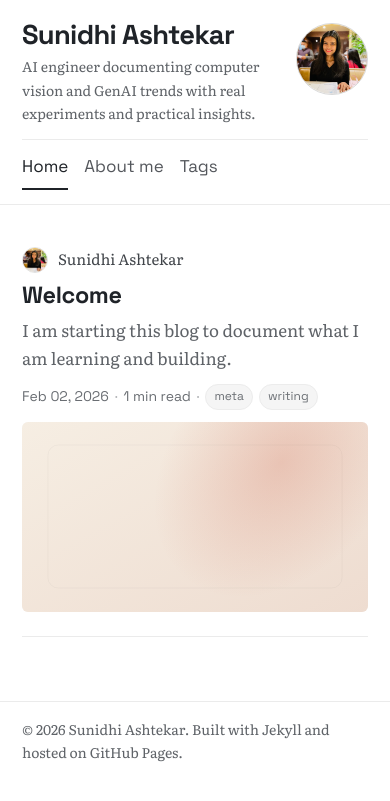
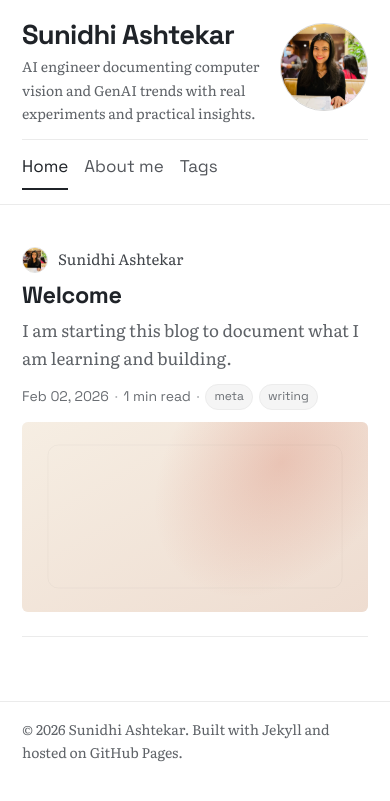
Before and after one commit to sunidhiashtekar/sunidhiashtekar.github.io, a Jekyll site: the page built from index.md, in a window 390 px wide. Shown: the top 801 px of the page. Built offline with Jekyll 4.4.1, drawn with Linux system fonts in a browser that asks for light colours.

Commit message:
Enlarge avatar and open profile photo in modal

```diff
--- a/_config.yml
+++ b/_config.yml
@@ -1,12 +1,12 @@
 title: "Sunidhi Ashtekar"
 description: "Writing about computer vision, generative AI, and machine learning."
 tagline: "AI engineer documenting computer vision and GenAI trends with real experiments and practical insights."
-avatar: "/assets/images/profile.jpg"
+avatar: "/assets/images/profile-v2.jpg"
 author:
   name: "Sunidhi Ashtekar"
   role: "Computer Vision, Generative AI, and Machine Learning"
   bio: "I work on practical ML systems, from research to deployment."
-  avatar: "/assets/images/profile.jpg"
+  avatar: "/assets/images/profile-v2.jpg"
 default_cover: "/assets/images/covers/default.svg"
 social:
   linkedin: "https://www.linkedin.com/in/sunidhiashtekar"
--- a/_includes/header.html
+++ b/_includes/header.html
@@ -7,8 +7,8 @@
         </a>
         <p class="site-tagline">{{ site.tagline | default: site.description }}</p>
       </div>
-      <a class="site-avatar-link" href="{{ '/about/' | relative_url }}" aria-label="About me">
-        {% assign avatar_src = site.avatar | default: site.author.avatar %}
+      {% assign avatar_src = site.avatar | default: site.author.avatar %}
+      <a class="site-avatar-link" href="#profile-photo-modal" aria-label="Open profile photo">
         <img
           class="site-avatar"
           src="{{ avatar_src | relative_url }}?v={{ site.time | date: '%s' }}"
@@ -24,4 +24,15 @@
       <a class="site-nav__link {% if page.url == '/tags/' %}is-active{% endif %}" href="{{ '/tags/' | relative_url }}">Tags</a>
     </nav>
   </div>
+
+  <div id="profile-photo-modal" class="avatar-modal" aria-hidden="true">
+    <a class="avatar-modal__backdrop" href="#" aria-label="Close profile photo"></a>
+    <figure class="avatar-modal__content">
+      <img
+        src="{{ avatar_src | relative_url }}?v={{ site.time | date: '%s' }}"
+        alt="{{ site.author.name | default: site.title }} profile photo"
+      />
+      <a class="avatar-modal__close" href="#" aria-label="Close">Close</a>
+    </figure>
+  </div>
 </header>
--- a/assets/css/main.css
+++ b/assets/css/main.css
@@ -96,12 +96,57 @@ a {
 }
 
 .site-avatar {
-  width: 92px;
-  height: 92px;
+  width: 122px;
+  height: 122px;
   border-radius: 50%;
-  border: 1px solid #d8d8d8;
+  border: 1px solid #d6d6d6;
   object-fit: cover;
-  object-position: 50% 26%;
+  object-position: 50% 24%;
+}
+
+.avatar-modal {
+  position: fixed;
+  inset: 0;
+  display: none;
+  z-index: 1000;
+}
+
+.avatar-modal:target {
+  display: block;
+}
+
+.avatar-modal__backdrop {
+  position: absolute;
+  inset: 0;
+  background: rgba(0, 0, 0, 0.65);
+}
+
+.avatar-modal__content {
+  position: relative;
+  z-index: 2;
+  margin: 6vh auto 0;
+  width: min(88vw, 760px);
+}
+
+.avatar-modal__content img {
+  width: 100%;
+  height: auto;
+  display: block;
+  border-radius: 10px;
+}
+
+.avatar-modal__close {
+  position: absolute;
+  top: 12px;
+  right: 12px;
+  background: rgba(0, 0, 0, 0.6);
+  color: #fff;
+  text-decoration: none;
+  font-family: "Space Grotesk", system-ui, sans-serif;
+  font-size: 13px;
+  line-height: 1;
+  padding: 8px 10px;
+  border-radius: 999px;
 }
 
 .site-nav {
@@ -601,7 +646,12 @@ a {
   }
 
   .site-avatar {
-    width: 72px;
-    height: 72px;
+    width: 88px;
+    height: 88px;
+  }
+
+  .avatar-modal__content {
+    width: min(92vw, 640px);
+    margin-top: 8vh;
   }
 }
```
Also changed, not shown: assets/images/profile-v2.jpg (added).
